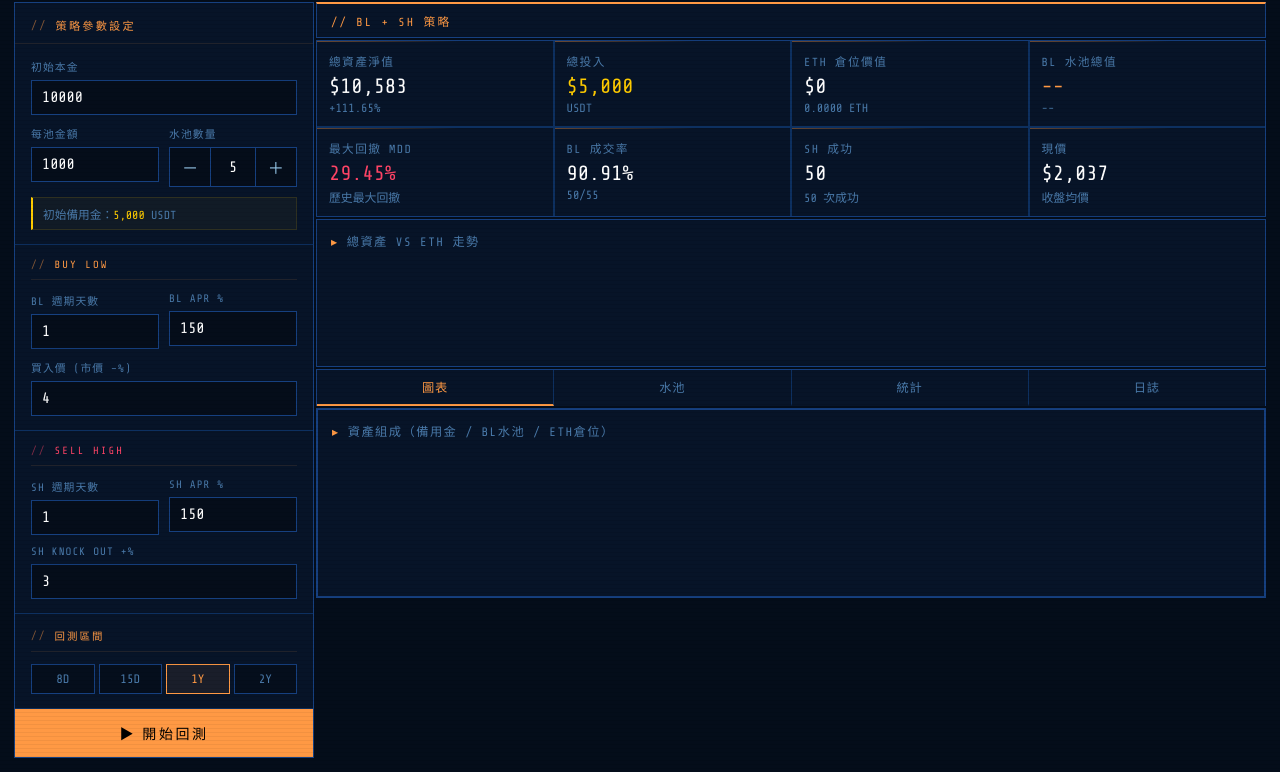
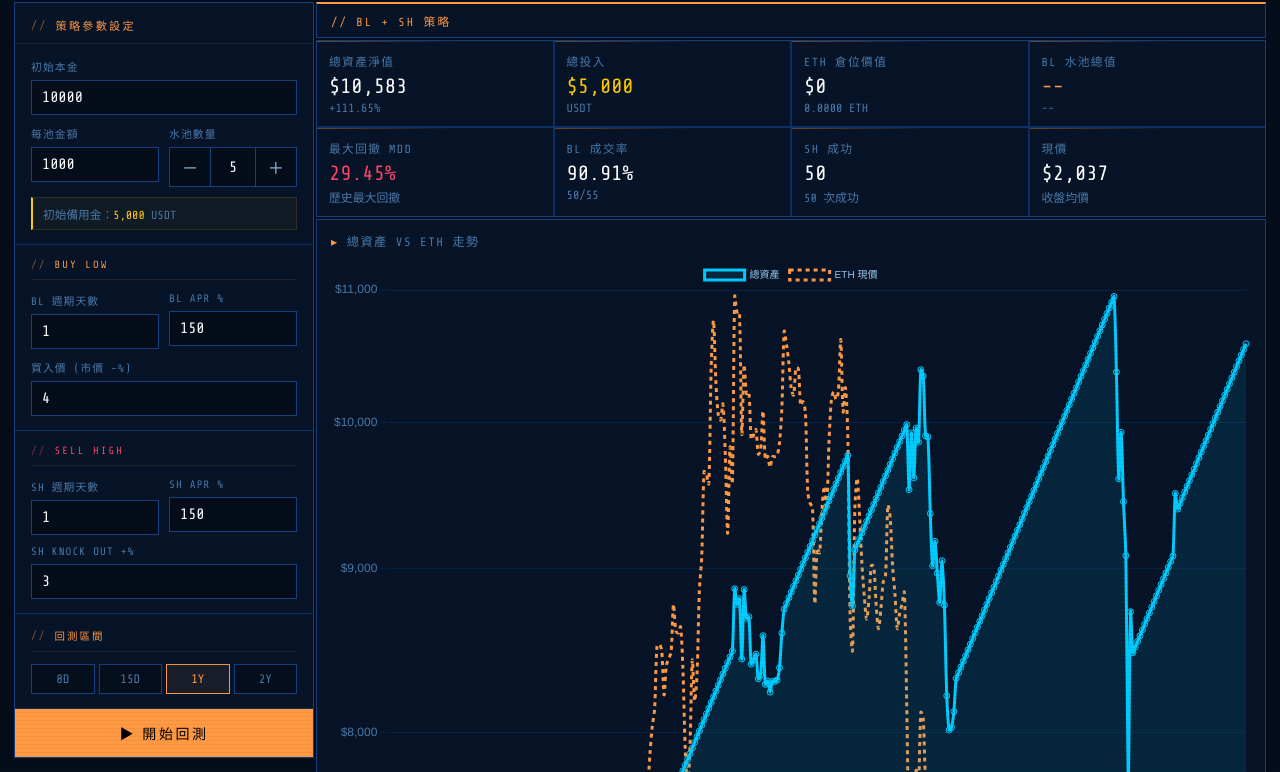
Before and after one commit to danclawwilson-sketch/DBSHBL-simulator, a website: page index.html in a window 1280 px wide. Both pictures are taken after a click on the button "▶ 開始回測". Shown: the part 145-917 px from the top of the page. Drawn offline with nearby package versions, Linux system fonts and the light colour scheme.

Commit message:
Add chart rendering with equity history and pool snapshots

```diff
--- a/index.html
+++ b/index.html
@@ -1456,6 +1456,7 @@ function startSimulation() {
     let peakValue = 0;
     let maxDrawdown = 0;
     let equityHistory = [];
+    let poolSnapshots = [];
 
     // Helper: compute BL target value with yield
     function blTargetValue(principal, days, apr) {
@@ -1613,6 +1614,16 @@ function startSimulation() {
       }
       const dayEquity = dailyPoolValue;
       equityHistory.push({ date: d.date, equity: dayEquity, price });
+
+      // Snapshot each pool's state for stacked chart
+      poolSnapshots.push(pools.map(p => ({
+        mode: p.mode,
+        principal: p.principal,
+        ethQty: p.ethQty,
+        blDays: p.blDays,
+        shDays: p.shDays,
+        targetPrice: p.targetPrice,
+      })));
 
       // Track peak and max drawdown
       if (dayEquity > peakValue) peakValue = dayEquity;
@@ -1706,6 +1717,7 @@ function startSimulation() {
     document.getElementById('bl-sumTable').innerHTML = sumHtml;
 
     renderLog('');
+    renderCharts(equityHistory, pools, finalPrice, poolCount, poolSize, blAPR, shDays);
 
     btn.disabled = false;
     document.getElementById('statusDot').classList.remove('on');
@@ -1717,6 +1729,114 @@ function startSimulation() {
     console.error('Simulation error:', e);
     alert('模擬執行失敗: ' + e.message);
   }
+}
+
+function renderCharts(equityHistory, pools, finalPrice, poolCount, poolSize, blAPR, shDays) {
+  function blTargetValue(principal, days, apr) {
+    const dailyRate = apr / 365 / 100;
+    return principal * Math.pow(1 + dailyRate, days);
+  }
+  // Destroy old charts if any
+  if (blChartMain) { blChartMain.destroy(); blChartMain = null; }
+  if (blChartStack) { blChartStack.destroy(); blChartStack = null; }
+
+  const mainCanvas = document.getElementById('bl-chartMain');
+  const stackCanvas = document.getElementById('bl-chartStack');
+  if (!mainCanvas || !stackCanvas) return;
+
+  const labels = equityHistory.map(e => e.date);
+
+  // Chart 1: Total Equity vs ETH price
+  const equityData = equityHistory.map(e => e.equity);
+  const priceData = equityHistory.map(e => e.price);
+  const maxEquity = Math.max(...equityData);
+  const maxPrice = Math.max(...priceData);
+
+  // Normalize ETH price to equity scale for comparison
+  const normalizedPrice = priceData.map(p => (p / maxPrice) * maxEquity);
+
+  blChartMain = new Chart(mainCanvas, {
+    type: 'line',
+    data: {
+      labels,
+      datasets: [
+        {
+          label: '總資產',
+          data: equityData,
+          borderColor: '#00ccff',
+          backgroundColor: 'rgba(0,204,255,0.1)',
+          fill: true,
+          tension: 0.3,
+          yAxisID: 'y',
+        },
+        {
+          label: 'ETH 現價',
+          data: normalizedPrice,
+          borderColor: '#ff9944',
+          backgroundColor: 'transparent',
+          borderDash: [4, 4],
+          fill: false,
+          tension: 0.3,
+          yAxisID: 'y',
+          pointRadius: 0,
+        }
+      ]
+    },
+    options: {
+      responsive: true,
+      maintainAspectRatio: false,
+      plugins: { legend: { display: true, labels: { color: '#99ccee', font: { size: 10 } } } },
+      scales: {
+        x: { display: false },
+        y: {
+          type: 'logarithmic',
+          ticks: { color: '#4a7aaa', callback: v => '$' + v.toLocaleString() },
+          grid: { color: 'rgba(13,48,96,0.5)' }
+        }
+      }
+    }
+  });
+
+  // Chart 2: Asset composition (pool values stacked)
+  // Use poolSnapshots to get historical state for each day
+  const stackData = [];
+  for (let day = 0; day < poolSnapshots.length; day++) {
+    const snap = poolSnapshots[day];
+    const price = equityHistory[day].price;
+    const dayVals = snap.map((p, i) => {
+      if (p.mode === 'idle') return p.principal;
+      if (p.mode === 'bl') return blTargetValue(p.principal, p.blDays, blAPR);
+      if (p.mode === 'sh') return p.ethQty * price;
+      return 0;
+    });
+    stackData.push(dayVals);
+  }
+
+  blChartStack = new Chart(stackCanvas, {
+    type: 'line',
+    data: {
+      labels,
+      datasets: pools.map((p, i) => ({
+        label: 'Pool #' + (i + 1),
+        data: stackData.map(d => d[i]),
+        fill: true,
+        tension: 0.3,
+      }))
+    },
+    options: {
+      responsive: true,
+      maintainAspectRatio: false,
+      plugins: { legend: { display: false } },
+      scales: {
+        x: { display: false },
+        y: {
+          stacked: true,
+          ticks: { color: '#4a7aaa', callback: v => '$' + v.toLocaleString() },
+          grid: { color: 'rgba(13,48,96,0.5)' }
+        }
+      }
+    }
+  });
 }
 
 function renderLog(filter){
```
